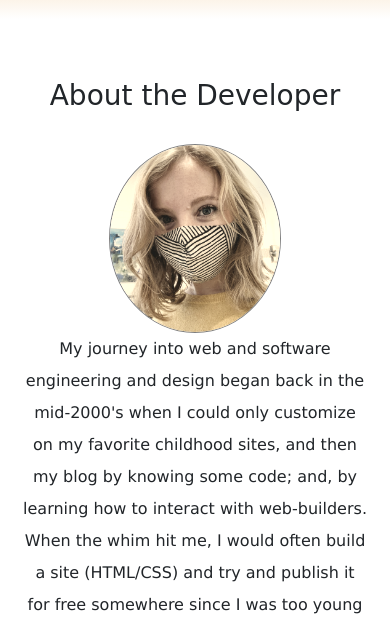
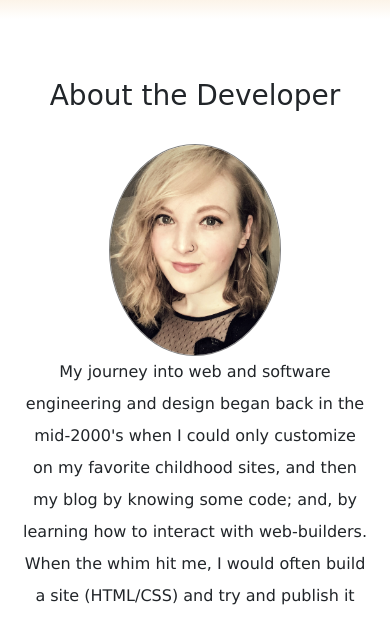
Before and after one commit to bastanley1211/portfoliosite, a website: page index.html in a window 390 px wide. Shown: the part 160-779 px from the top of the page. Drawn offline with nearby package versions, Linux system fonts and the light colour scheme; a script that the page names is missing; a web font is replaced by a local one.

Commit message:
fixed self portrait on larger screens to correct photo

```diff
--- a/index.html
+++ b/index.html
@@ -58,7 +58,7 @@
                 <div class="col-md-3 col-lg-3 my-auto">
                     <img src="img/selfphoto.JPG" id="self-image" class="img-fluid d-none d-md-block"
                         alt="Image of Bethany Stanley, blonde hair and wearing a striped mask" />
-                    <img src="img/selfimage.JPG" id="self-image" class="img-fluid w-50 d-md-none"
+                    <img src="img/selfphoto.jpg" id="self-image" class="img-fluid w-50 d-md-none"
                         alt="Image of Bethany Stanley, blonde hair and wearing a striped mask" />
                 </div>
                 <div class="col-md-9 col-lg-6 mt-3 my-auto" id="about-p">
```
